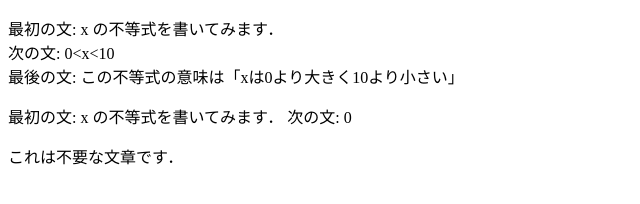
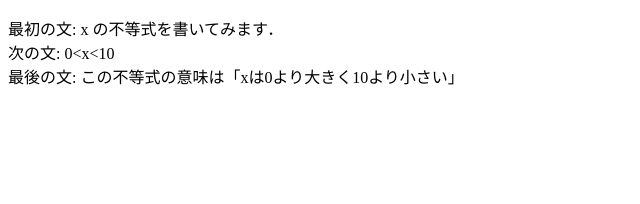
Before and after one commit to G284712022/medialabo, a plain HTML site: page practice-html/structure.html in a window 1280 px wide. Shown: the whole page, without its empty margins (0-640 px from the left). Drawn offline with Linux system fonts and the light colour scheme.

Commit message:
演習1-3

```diff
--- a/practice-html/structure.html
+++ b/practice-html/structure.html
@@ -11,8 +11,3 @@
       </body>
    </head>
 </html>
-<p>最初の文: x の不等式を書いてみます．
-   次の文: 0<x<10
-   最後の文: この不等式の意味は「xは0より大きく10より小さい」</p>
-
-<p>これは不要な文章です．</p>
```
